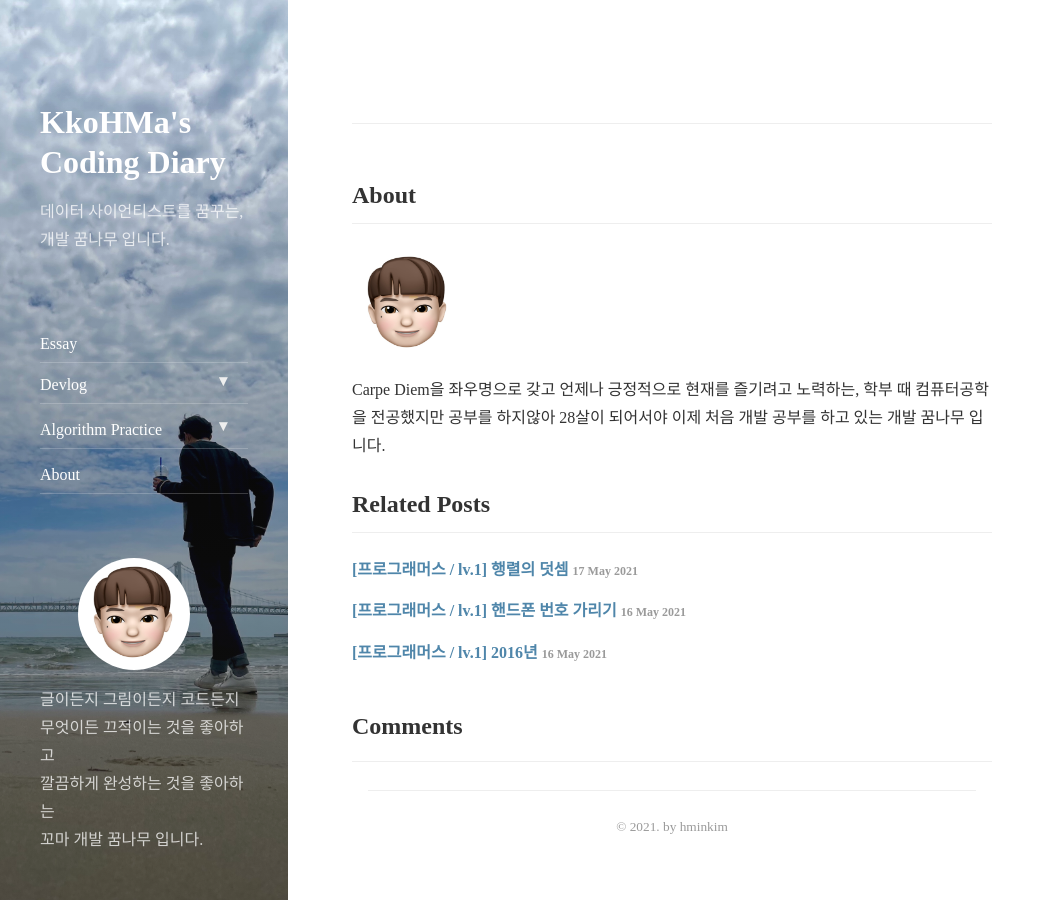
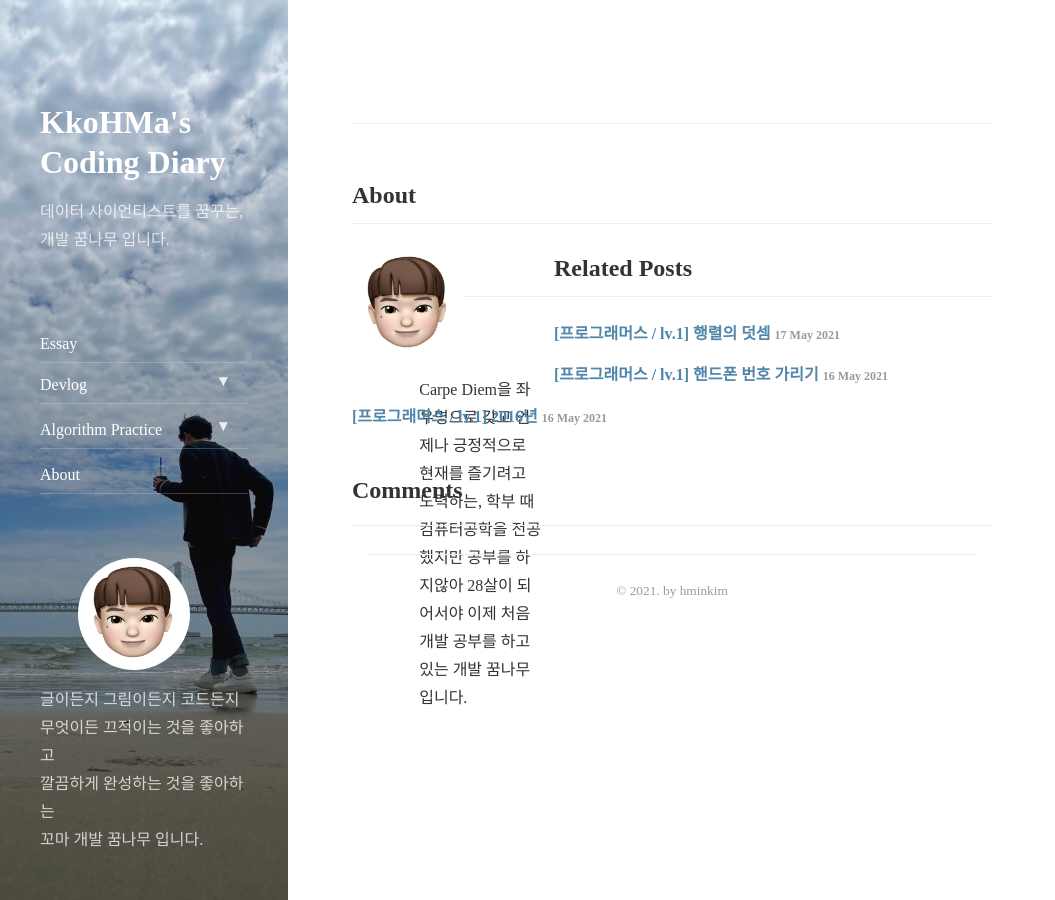
Before and after one commit to hminkim/hminkim.github.io, a Jekyll site: the page built from _posts/2021-05-19-ap_post1.markdown, in a window 1280 px wide and 900 px high, scrolled down 1177 px. Shown: the whole window, without its empty margins (0-1055 px from the left). Built offline with Jekyll 4.4.1, drawn with Linux system fonts in a browser that asks for light colours; nearby versions of some CDN libraries; comment, search, counter and statistics services are not loaded.

Commit message:
Update author.html

```diff
--- a/_includes/author.html
+++ b/_includes/author.html
@@ -2,11 +2,11 @@
   <{{ include.heading_tag | default:'h2' }} class="page-title hr">
     {{ include.heading | default:include.author.name }}
   </{{ include.heading_tag | default:'h2' }}>
-<div class="author-body">
+<div class="author-body" style="width: 30%; height:150px; float:left; margin-right:10px;">
   {% if include.author.picture %}
     {% include srcset-img.html class="me" img=include.author.picture alt=include.author.name %}
   {% endif %}
-  <div class="author-body-description">
+  <div class="author-body-description" style="width: 65%; height:150px; float:right;">
     {{ include.author.about | markdownify }}
   </div>
 </div>
```
